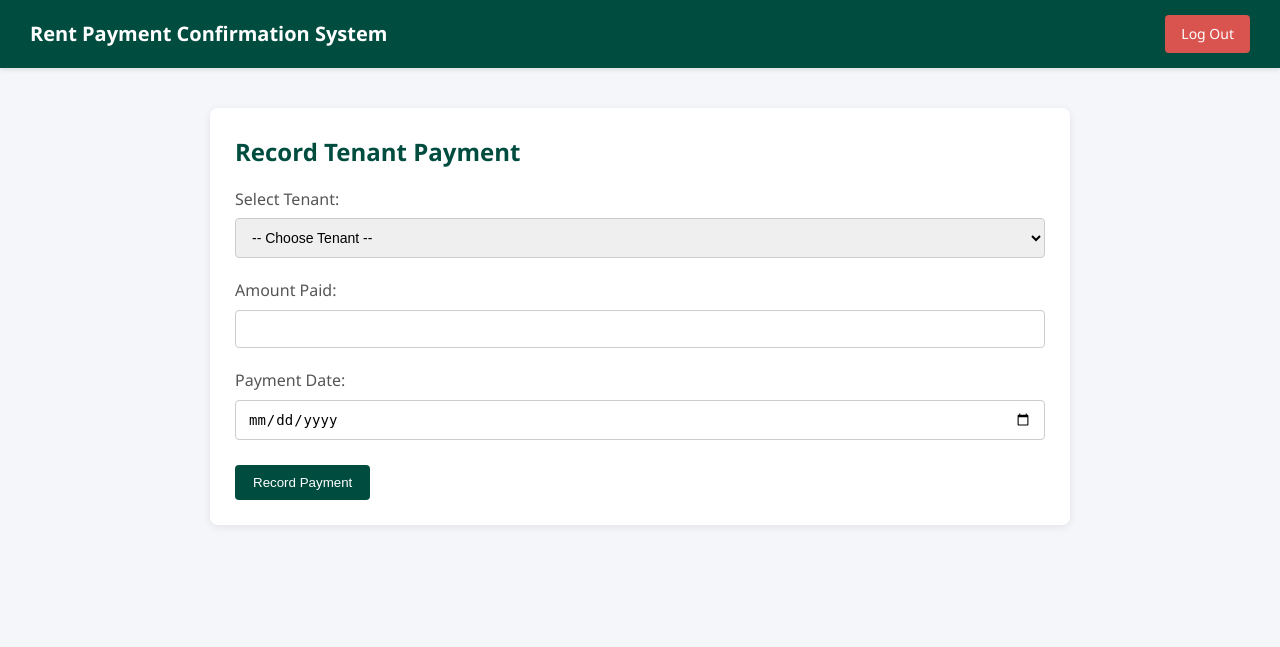
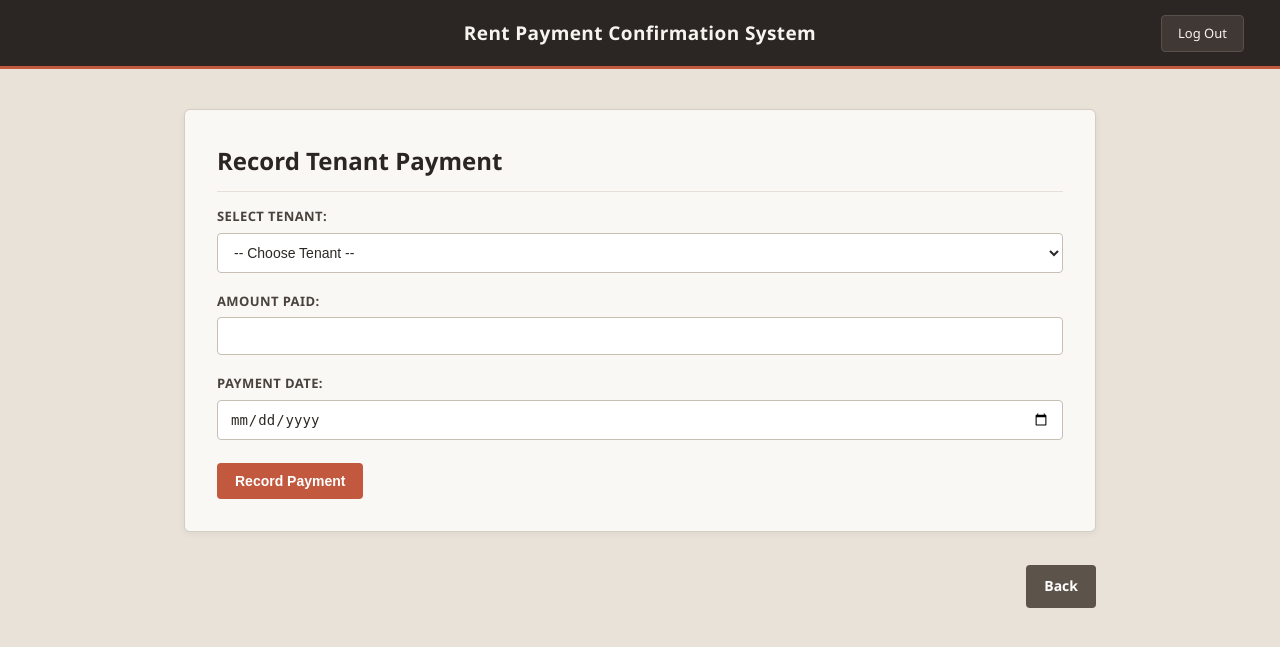
Before and after one commit to Kendi-byte/SE-, a PHP site: page /record_pay.php in a window 1280 px wide. Shown: the top 647 px of the page. Run offline with PHP 8.4, Linux system fonts and the light colour scheme; a user stored in the database is signed in; data comes from the database, SQL or seed files in the repository; both versions use the stored data as it was after the commit.

Commit message:
Almost done project

```diff
--- a/assets/styles.css
+++ b/assets/styles.css
@@ -6,60 +6,73 @@
 }
 
 body {
-    font-family: 'Segoe UI', Tahoma, Geneva, Verdana, sans-serif;
-    background-color: #f4f6f9;
-    color: #333;
+    font-family: 'Segoe UI', system-ui, -apple-system, sans-serif;
+    background-color: #e8e2d9; /* Warm stone/parchment background */
+    color: #2c2825; /* Deep charcoal-brown text */
     line-height: 1.6;
 }
 
 /* Navigation Bar */
+/* Navigation Bar */
 .navbar {
-    background-color: #004D40;
-    color: #ffffff;
-    padding: 15px 30px;
+    background-color: #2b2623;
+    color: #f7f4ef;
+    padding: 18px 36px;
     display: flex;
-    justify-content: space-between;
+    justify-content: center;
     align-items: center;
-    box-shadow: 0 2px 4px rgba(0, 0, 0, 0.1);
+    position: relative;
+    border-bottom: 3px solid #c2593f;
 }
 
 .navbar h1 {
-    font-size: 20px;
+    font-size: 19px;
     font-weight: 600;
+    letter-spacing: 0.4px;
+    text-align: center;
 }
 
 .navbar a.btn-logout {
-    color: #ffffff;
+    position: absolute;
+    right: 36px;
+    color: #f7f4ef;
     text-decoration: none;
-    background-color: #d9534f;
-    padding: 8px 16px;
+    background-color: #3f3834;
+    border: 1px solid #59504a;
+    padding: 7px 16px;
     border-radius: 4px;
-    font-size: 14px;
-    transition: background-color 0.2s;
+    font-size: 13px;
+    font-weight: 500;
+    transition: background-color 0.2s ease;
 }
 
 .navbar a.btn-logout:hover {
-    background-color: #c9302c;
+    background-color: #a83232;
+    border-color: #a83232;
 }
 
 /* Page Container & Cards */
 .container {
-    max-width: 900px;
+    max-width: 960px;
     margin: 40px auto;
-    padding: 0 20px;
+    padding: 0 24px;
 }
 
 .card {
-    background: #ffffff;
-    padding: 25px;
-    border-radius: 8px;
-    box-shadow: 0 2px 8px rgba(0, 0, 0, 0.08);
-    margin-bottom: 25px;
+    background-color: #faf8f5; /* Soft warm ivory instead of stark white */
+    padding: 32px;
+    border-radius: 6px; /* Sharper, more editorial corners */
+    border: 1px solid #d4cdc3;
+    box-shadow: 0 2px 6px rgba(43, 38, 35, 0.06);
+    margin-bottom: 28px;
 }
 
 .card h2, .card h3 {
-    color: #004D40;
-    margin-bottom: 15px;
+    color: #2b2623;
+    font-weight: 700;
+    margin-bottom: 14px;
+    border-bottom: 1px solid #e5dfd7;
+    padding-bottom: 10px;
 }
 
 /* Centered Login Screen */
@@ -67,48 +80,59 @@
     display: flex;
     justify-content: center;
     align-items: center;
-    height: 100vh;
+    min-height: 100vh;
+    background-color: #e8e2d9;
 }
 
 .login-card {
-    background: #ffffff;
-    padding: 35px;
-    border-radius: 8px;
-    box-shadow: 0 4px 12px rgba(0, 0, 0, 0.15);
+    background-color: #faf8f5;
+    padding: 40px;
+    border-radius: 6px;
+    border: 1px solid #cfc7bc;
+    box-shadow: 0 6px 18px rgba(43, 38, 35, 0.08);
     width: 100%;
-    max-width: 400px;
+    max-width: 410px;
 }
 
 .login-card h2 {
     text-align: center;
-    margin-bottom: 20px;
-    color: #004D40;
+    margin-bottom: 24px;
+    color: #2b2623;
+    font-size: 22px;
+    border-bottom: none;
+    padding-bottom: 0;
 }
 
 /* Form Controls */
 .form-group {
-    margin-bottom: 20px;
+    margin-bottom: 18px;
 }
 
 .form-group label {
     display: block;
     margin-bottom: 6px;
-    font-weight: 500;
-    color: #555;
+    font-weight: 600;
+    font-size: 13px;
+    color: #4a433d;
+    text-transform: uppercase;
+    letter-spacing: 0.4px;
 }
 
 .form-group input,
 .form-group select {
     width: 100%;
     padding: 10px 12px;
-    border: 1px solid #cccccc;
+    border: 1px solid #c7bfb4;
     border-radius: 4px;
     font-size: 14px;
+    color: #2c2825;
+    background-color: #ffffff;
+    transition: border-color 0.2s ease;
 }
 
 .form-group input:focus,
 .form-group select:focus {
-    border-color: #004D40;
+    border-color: #c2593f;
     outline: none;
 }
 
@@ -116,71 +140,87 @@
 .btn-action {
     display: inline-block;
     padding: 10px 18px;
-    background-color: #004D40;
+    background-color: #c2593f; /* Warm terracotta */
     color: #ffffff;
     text-decoration: none;
     border-radius: 4px;
-    font-weight: 500;
+    font-size: 14px;
+    font-weight: 600;
     border: none;
     cursor: pointer;
     margin-right: 10px;
     margin-top: 5px;
-    transition: background-color 0.2s;
+    transition: background-color 0.2s ease;
 }
 
 .btn-action:hover {
-    background-color: #00332c;
+    background-color: #a6462e;
 }
 
 .btn-secondary {
-    background-color: #6c757d;
+    background-color: #5c534b; /* Muted taupe/slate brown */
 }
 
 .btn-secondary:hover {
-    background-color: #5a6268;
+    background-color: #453e38;
 }
 
 /* Messages & Alerts */
 .error-box {
-    background-color: #f8d7da;
-    color: #842029;
-    padding: 12px;
+    background-color: #f9e6e6;
+    color: #8a2424;
+    padding: 12px 16px;
     border-radius: 4px;
     margin-bottom: 20px;
     font-size: 14px;
-    border: 1px solid #f5c2c7;
+    border-left: 4px solid #a83232;
 }
 
 .success-box {
-    background-color: #d1e7dd;
-    color: #0f5132;
-    padding: 12px;
+    background-color: #e6f2ea;
+    color: #1f5c35;
+    padding: 12px 16px;
     border-radius: 4px;
     margin-bottom: 20px;
     font-size: 14px;
-    border: 1px solid #badbcc;
+    border-left: 4px solid #2d7a47;
 }
 
-/* Data Tables (For Tenants & Reports) */
+/* Data Tables */
 .data-table {
     width: 100%;
     border-collapse: collapse;
-    margin-top: 15px;
+    margin-top: 16px;
+    background-color: #ffffff;
+    border: 1px solid #d4cdc3;
 }
 
 .data-table th,
 .data-table td {
-    padding: 12px 15px;
+    padding: 13px 15px;
     text-align: left;
-    border-bottom: 1px solid #dddddd;
+    border-bottom: 1px solid #e5dfd7;
+    font-size: 14px;
 }
 
 .data-table th {
-    background-color: #f1f3f5;
-    color: #333;
-    font-weight: 600;
+    background-color: #efeae2;
+    color: #2b2623;
+    font-weight: 700;
+    font-size: 12px;
+    text-transform: uppercase;
+    letter-spacing: 0.5px;
 }
 
-.data-table tr:hover {
-    background-color: #f8f9fa;
+.data-table tbody tr:hover {
+    background-color: #f7f4ef;
 }
+.card-footer-actions {
+    margin-top: 24px;
+    display: flex;
+    justify-content: flex-end;
+}
+
+.card-footer-actions .btn-action {
+    margin-right: 0;
+}
--- a/confirm_pay.php
+++ b/confirm_pay.php
@@ -115,5 +115,8 @@
         <p>No pending payments to confirm.</p>
     <?php endif; ?>
 </div>
+<div class="card-footer-actions">
+    <a href="dashboard.php" class="btn-action btn-secondary">Back</a>
+</div>
 
 <?php require_once __DIR__ . '/includes/footer.php'; ?>
--- a/record_pay.php
+++ b/record_pay.php
@@ -94,7 +94,12 @@
         </div>
 
         <button type="submit" class="btn-action">Record Payment</button>
+
     </form>
+
+</div>
+<div class="card-footer-actions">
+    <a href="dashboard.php" class="btn-action btn-secondary">Back</a>
 </div>
 
 <?php require_once __DIR__ . '/includes/footer.php'; ?>
```
Also changed, not shown: current_balance.php (added, +62 -0 lines), generate_monthly_rent.php (added, +98 -0 lines), payment_history.php (added, +69 -0 lines), rent_tracking_system.sql (+47 -3 lines), report.php (added, +87 -0 lines), tenants_list.php (+7 -4 lines).
